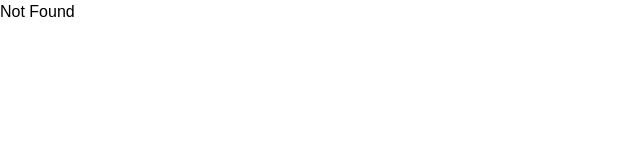
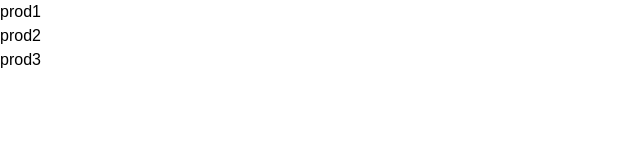
Before and after one commit to Xasan6988/Next_learning_from_code_mu, a Next.js app: page /prod_with_detail/list in a window 1280 px wide. Before the commit this address had no page. Shown: the top 160 px of the page, without its empty margins (0-640 px from the left). Built offline with nearby package versions, Linux system fonts and the light colour scheme.

Commit message:
common data for group page

```diff
--- /dev/null
+++ b/src/app/prod_with_detail/detail/[id]/page.tsx
@@ -0,0 +1,20 @@
+import { notFound } from 'next/navigation';
+import prods from '../../prods';
+
+export default async function DetailProd({params}: {params: Promise<{id: number}>}) {
+  const {id} = await params;
+
+  const detailProd = prods.find((prod) => prod.id === Number(id));
+
+  if (!detailProd) return notFound();
+
+
+  return (
+    <div>
+      <h1>{detailProd.name}</h1>
+      <p>{detailProd.desc}</p>
+      <p>{detailProd.cost}</p>
+
+    </div>
+  )
+}
--- /dev/null
+++ b/src/app/prod_with_detail/list/page.tsx
@@ -0,0 +1,9 @@
+import prods from '../prods';
+
+export default function List() {
+  const prodsList = prods.map((prod) => <li key={prod.id}>{prod.name}</li>);
+
+  return (
+    <ul>{prodsList}</ul>
+  )
+}
--- /dev/null
+++ b/src/app/prod_with_detail/prods.ts
@@ -0,0 +1,22 @@
+const prods = [
+	{
+		id: 1,
+		name: 'prod1',
+		cost: 100,
+		desc: 'desc1',
+	},
+	{
+		id: 2,
+		name: 'prod2',
+		cost: 200,
+		desc: 'desc2',
+	},
+	{
+		id: 3,
+		name: 'prod3',
+		cost: 300,
+		desc: 'desc3',
+	},
+];
+
+export default prods;
```
